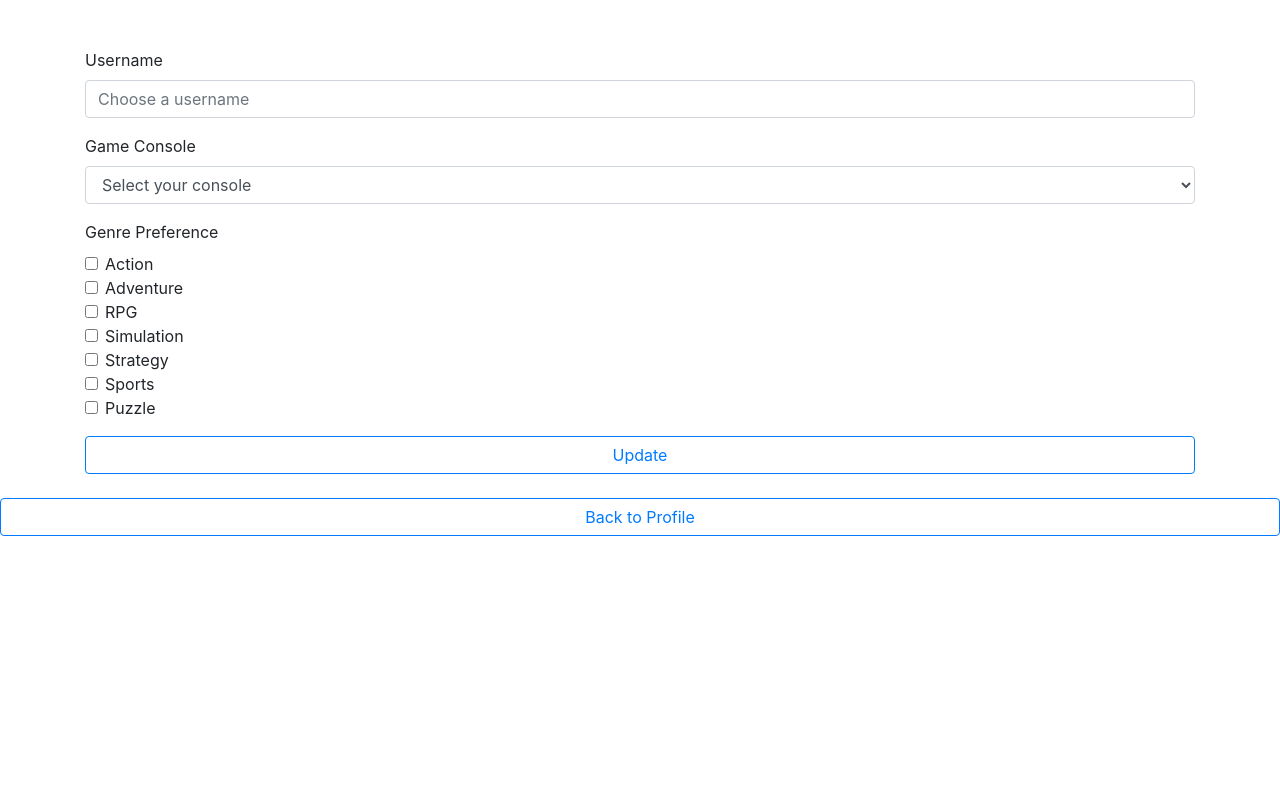
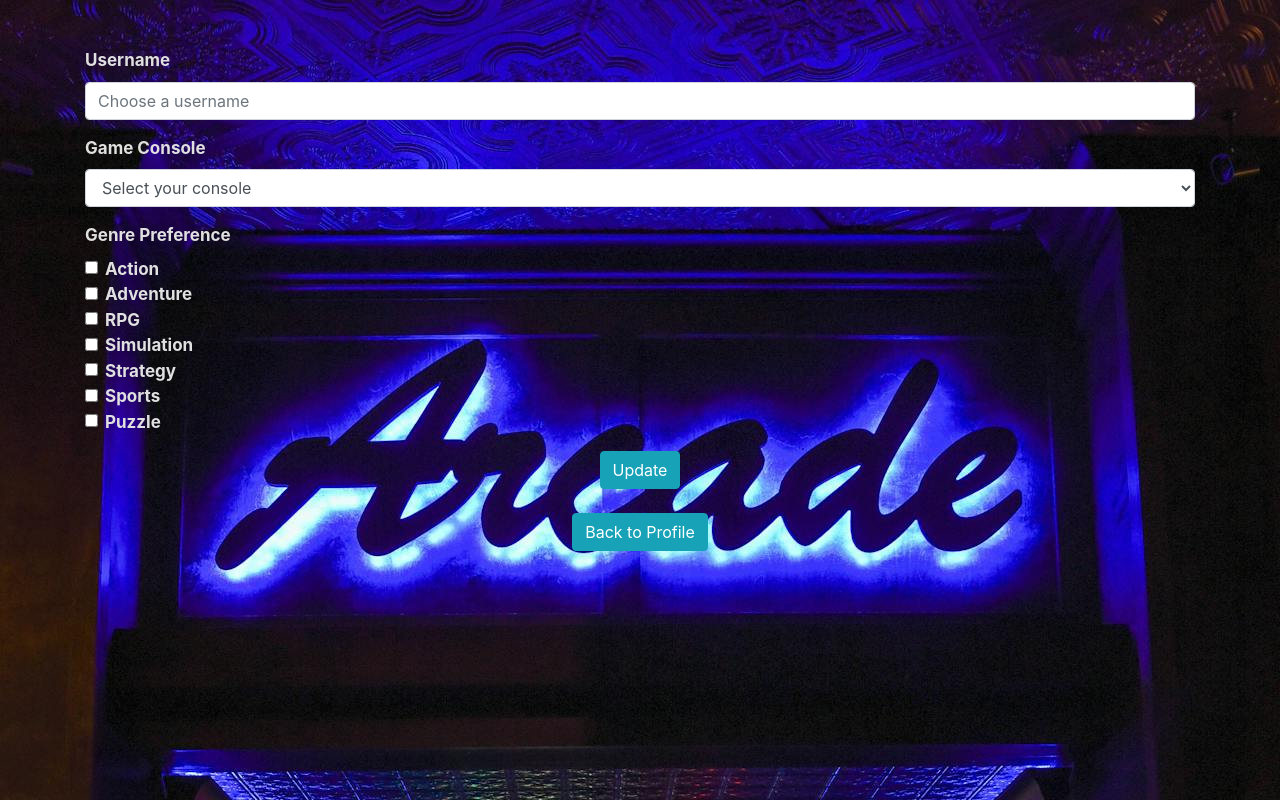
Before and after one commit to TerrelleAThomas/GameTrack-Official-Now, a website: page Update.html in a window 1280 px wide. Drawn offline with nearby package versions, Linux system fonts and the light colour scheme.

Commit message:
Picture Add

```diff
--- a/Update.html
+++ b/Update.html
@@ -7,7 +7,12 @@
     <title>Update Profile</title>
     <style>
         body {
-            background-image: url("Gamin");
+            background-image: url("Gaming.jpg");
+        }
+        .form-group {
+            color: #e0e0e0;
+            font-weight: bold;
+            font-size: 17px;
         }
     </style>
     <link href="https://stackpath.bootstrapcdn.com/bootstrap/4.5.2/css/bootstrap.min.css" rel="stylesheet">
@@ -78,11 +83,11 @@
                 <label class="form-check-label" for="genrePuzzle">Puzzle</label>
             </div>
         </div>
-        <button type="submit" class="btn btn-outline-primary btn-block">Update</button>
+        <center><button type="submit" class="btn btn-info">Update</button></center>
     </form>
 </div>
 <br>
-<button type="button" class="btn btn-outline-primary btn-block" onclick="window.location.href='UserProfile.html';">Back to Profile</button>
+<center><button type="button" class="btn btn-info" onclick="window.location.href='UserProfile.html';">Back to Profile</button></center>
 
 <script>
     document.getElementById('signupForm').addEventListener('submit', function(e) {
```
Also changed, not shown: Gaming.jpg (added).
